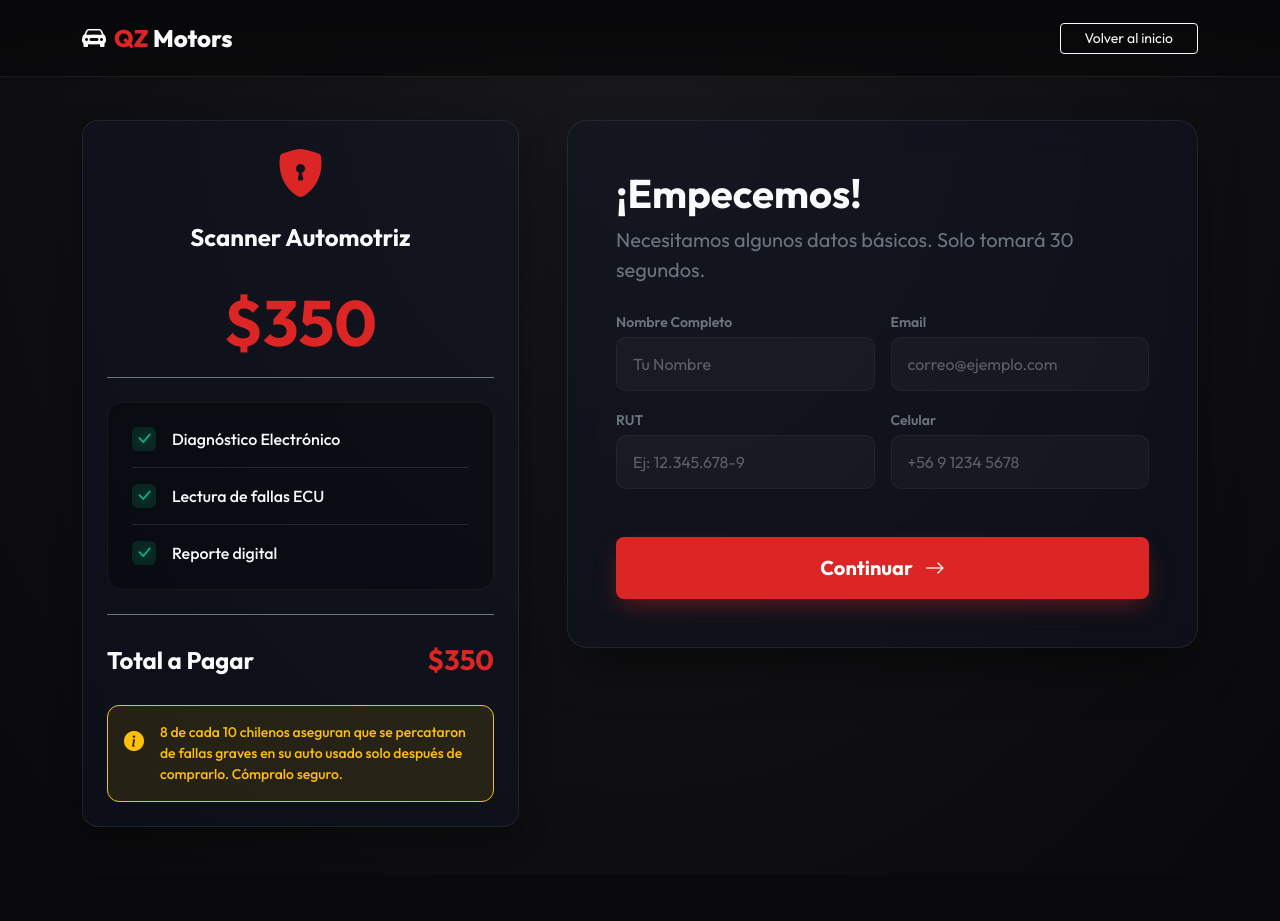
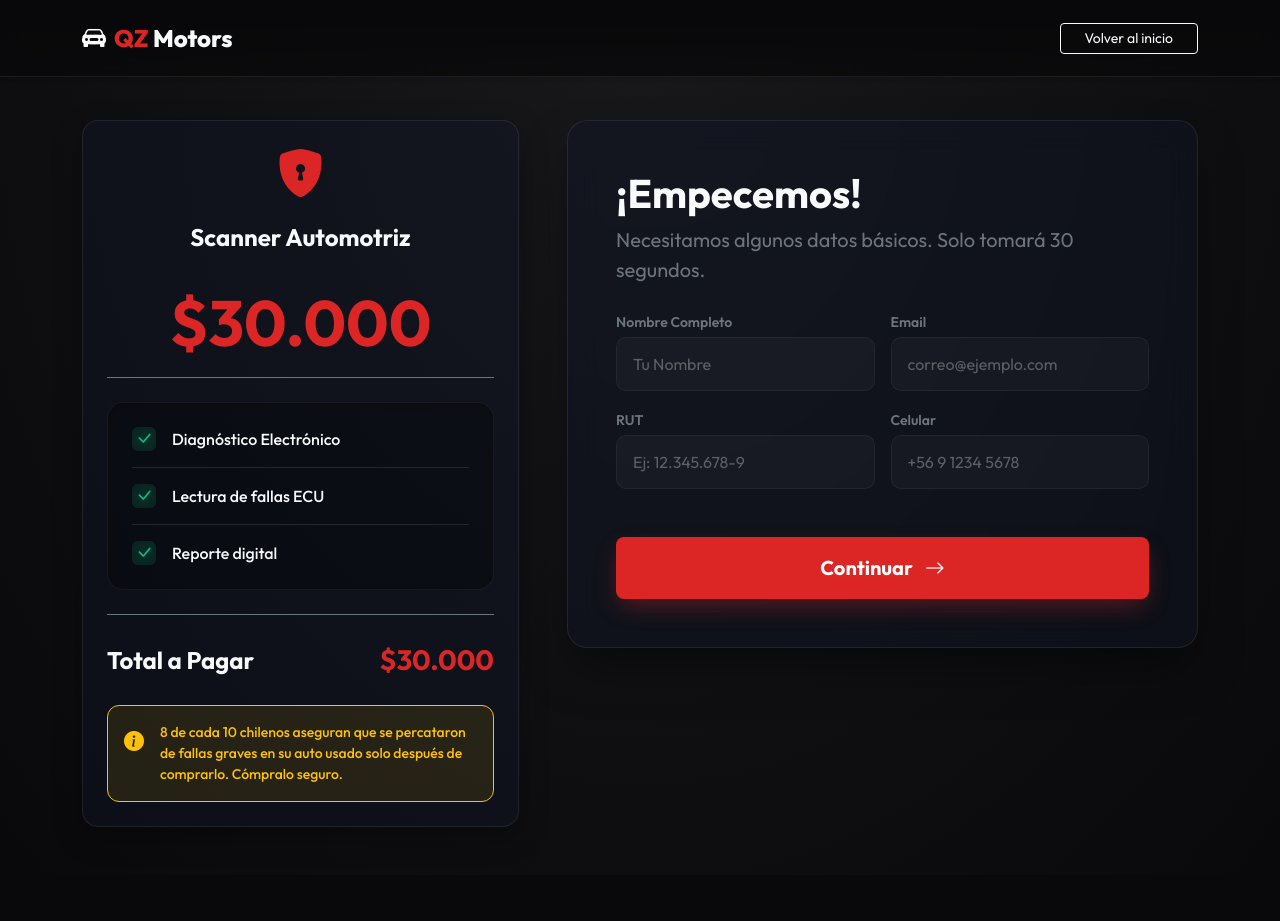
Before and after one commit to Jalann18/QZMOTORS, a Django app: page /checkout/?plan=scanner in a window 1280 px wide. Shown: the top 921 px of the page. Run offline with Django 5.2, Linux system fonts and the light colour scheme; some libraries are stand-ins or nearby versions.

Commit message:
Update Scanner plan price to .000 CLP across all systems

```diff
--- a/landing/static/landing/js/checkout.js
+++ b/landing/static/landing/js/checkout.js
@@ -34,7 +34,7 @@ document.addEventListener('DOMContentLoaded', () => {
     // Mapping
     if (plan === 'scanner') {
         planTitle = "Scanner Automotriz";
-        planPrice = "$350";
+        planPrice = "$30.000";
     } else if (plan === 'completa') {
         planTitle = "Inspección Completa 360°";
         planPrice = "$65.000";
--- a/landing/templates/landing/index.html
+++ b/landing/templates/landing/index.html
@@ -257,8 +257,8 @@
                         class="glass-card pricing-card h-100 p-5 d-flex flex-column text-center position-relative border">
                         <h3 class="fw-bold mb-1">Scanner</h3>
                         <p class="text-secondary mb-4">Solo lectura de códigos</p>
-                        <h2 class="display-4 fw-bold text-brand mb-4">$350<span
-                                class="fs-5 text-secondary fw-normal ms-1">CLP (Min. Flow)</span></h2>
+                        <h2 class="display-4 fw-bold text-brand mb-4">$30.000<span
+                                class="fs-5 text-secondary fw-normal ms-1">CLP</span></h2>
                         <ul class="list-unstyled text-start mb-5 flex-grow-1">
                             <li class="mb-3"><i class="bi bi-check-circle-fill text-brand me-2"></i> Diagnóstico
                                 Electrónico</li>
--- a/landing/views.py
+++ b/landing/views.py
@@ -94,7 +94,7 @@ def _build_orden(plan):
 def _save_reserva(data, orden, estado='pendiente'):
     """Crea o actualiza una Reserva con los datos del checkout."""
     plan = data.get('plan', 'scanner')
-    prices = {'scanner': 350, 'completa': 65000, 'promo_2x1': 100000}
+    prices = {'scanner': 30000, 'completa': 65000, 'promo_2x1': 100000}
 
     fecha_str = data.get('fecha', '')
     try:
@@ -117,7 +117,7 @@ def _save_reserva(data, orden, estado='pendiente'):
         fecha=fecha,
         hora=data.get('hora', ''),
         plan=plan,
-        monto=prices.get(plan, 350),
+        monto=prices.get(plan, 30000),
         metodo_pago=data.get('payment_method', 'flow'),
         estado=estado,
     )
@@ -136,8 +136,8 @@ def checkout_process(request):
             data = json.loads(request.body)
             plan = data.get('plan', 'scanner')
             metodo = data.get('payment_method', 'flow')
-            prices = {'scanner': 350, 'completa': 65000, 'promo_2x1': 100000}
-            amount = prices.get(plan, 350)
+            prices = {'scanner': 30000, 'completa': 65000, 'promo_2x1': 100000}
+            amount = prices.get(plan, 30000)
 
             # Log inicio
             logger.info(f"[CHECKOUT START] Plan: {plan}, Metodo: {metodo}, Email: {data.get('email')}")
```
